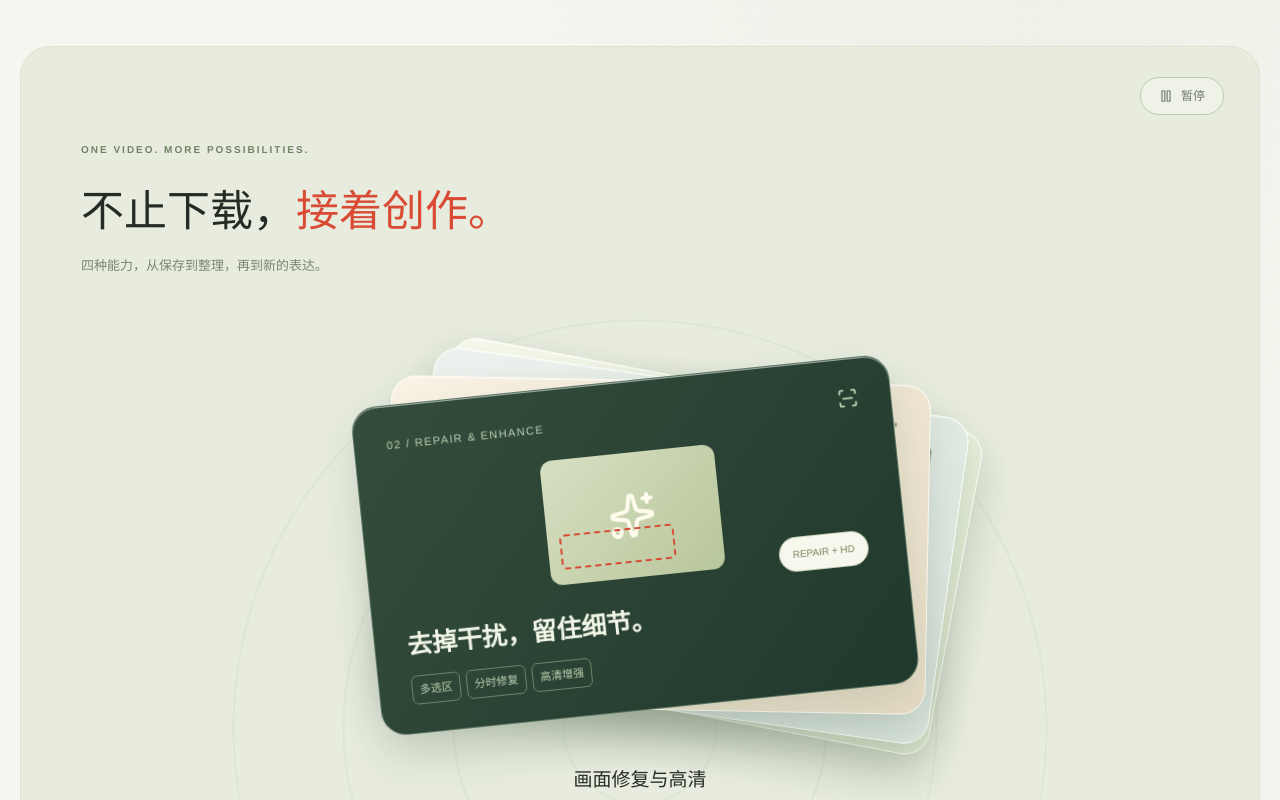
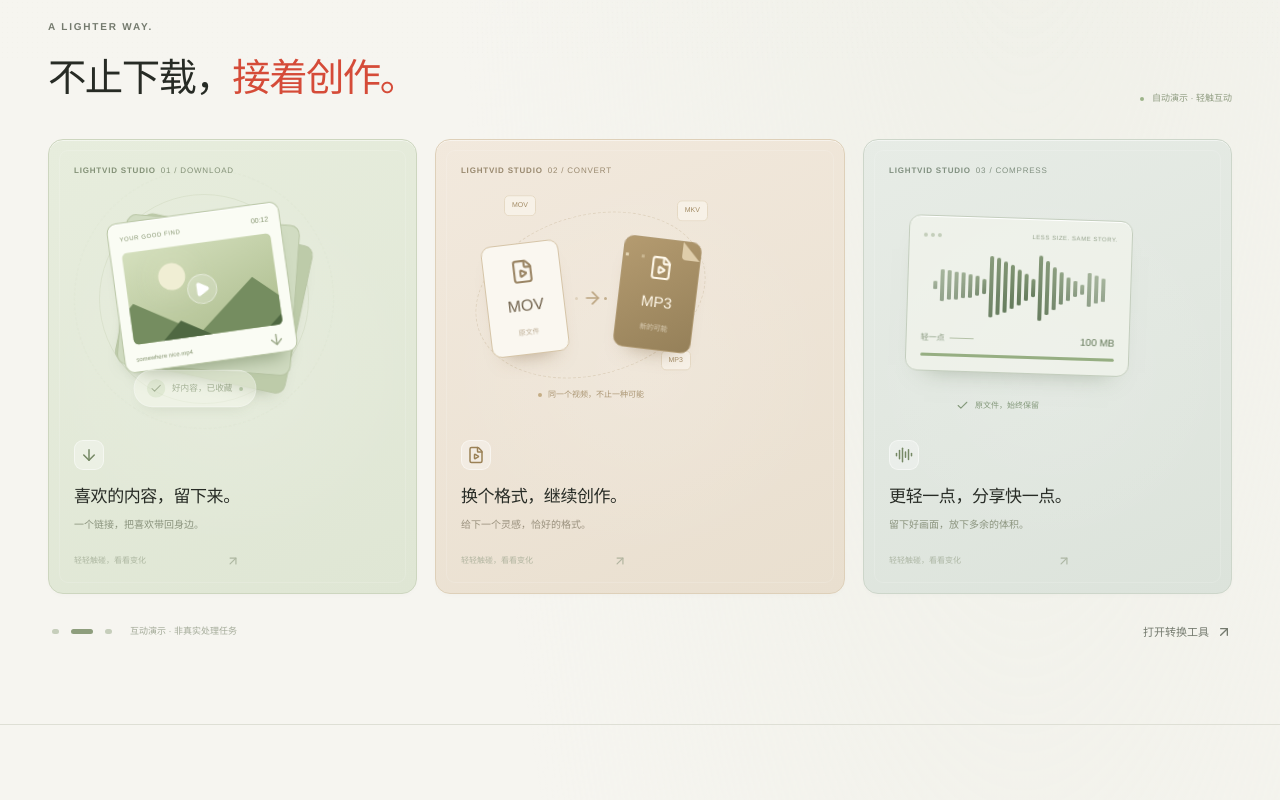
Before and after one commit to evanpanan/qingying, a React (Vite) app in the folder video-compressor/: page / in a window 1280 px wide. Shown: the part 740-1540 px from the top of the page. Built offline with nearby package versions, Linux system fonts and the light colour scheme; no server answers.

Commit message:
fix: place fan interaction in needs section and restore opening demos

```diff
--- a/video-compressor/src/components/ExperienceGallery.tsx
+++ b/video-compressor/src/components/ExperienceGallery.tsx
@@ -1,25 +1,109 @@
-import {useEffect,useRef,useState,type CSSProperties} from 'react'
-import {ArrowDown,ArrowRight,ArrowLeft,AudioLines,FileVideo,ScanLine,Sparkles,Pause,Play,Expand,Shrink,Check} from 'lucide-react'
-import type {Page} from '../types'
-import './feature-deck.css'
-const features=[
- {title:'把喜欢，留在身边。',tag:'01 / DOWNLOAD',name:'视频与音频下载',description:'粘贴作品链接，保存视频、图片或 MP3 音频。任务排队，进度和用时都看得见。',detail:'抖音 · 小红书 · B站 · YouTube 等主要平台',page:'download',icon:ArrowDown,chips:['MP4','MP3','图集']},
- {title:'去掉干扰，留住细节。',tag:'02 / REPAIR & ENHANCE',name:'画面修复与高清',description:'多选区清除字幕和水印，每个选区可设置出现时间。支持精细去字、自然增强与桌面 AI 修复。',detail:'支持的 macOS 26 设备可使用 AI 2× 超分',page:'cleanup',icon:ScanLine,chips:['多选区','分时修复','高清增强']},
- {title:'同一个故事，另一种语言。',tag:'03 / SUBTITLES & VOICE',name:'英文字幕与配音',description:'只换字幕、只换配音，或同时生成英文字幕和配音；也能叠加清除原字幕与水印。',detail:'本机处理 · 语音模型首次下载后缓存',page:'cleanup',icon:AudioLines,chips:['英文字幕','英文配音','自由组合']},
- {title:'恰好的格式，轻一点的分享。',tag:'04 / CONVERT & COMPRESS',name:'格式转换与压缩',description:'MP4、MOV、MKV、WebM 与 MP3，自由转换。按需要压缩体积，原文件始终保留。',detail:'转换和压缩在本机完成，原视频不上传',page:'convert',icon:FileVideo,chips:['格式转换','体积压缩','保留原文件']},
+import { memo, useEffect, useRef, useState, type CSSProperties } from 'react'
+import { ArrowDown, ArrowUpRight, ArrowRight, Check, FileVideo, Play, AudioLines } from 'lucide-react'
+import { useSurfaceMotion } from '../lib/surface-motion'
+import type { Page } from '../types'
+
+const scenes = [
+  { title: '喜欢的内容，留下来。', label: 'DOWNLOAD', icon: ArrowDown, page: 'download', description: '一个链接，把喜欢带回身边。' },
+  { title: '换个格式，继续创作。', label: 'CONVERT', icon: FileVideo, page: 'convert', description: '给下一个灵感，恰好的格式。' },
+  { title: '更轻一点，分享快一点。', label: 'COMPRESS', icon: AudioLines, page: 'compress', description: '留下好画面，放下多余的体积。' },
 ] as const
-export default function ExperienceGallery({onNavigate}:{onNavigate:(page:Page)=>void}){
- const[selected,setSelected]=useState(0),[expanded,setExpanded]=useState(false),[paused,setPaused]=useState(false),[hover,setHover]=useState(false),[visible,setVisible]=useState(false),[reduced,setReduced]=useState(false),[hidden,setHidden]=useState(document.hidden)
- const root=useRef<HTMLElement>(null)
- useEffect(()=>{const media=matchMedia('(prefers-reduced-motion: reduce)'),change=()=>setReduced(media.matches),visibility=()=>setHidden(document.hidden),observer=new IntersectionObserver(([e])=>setVisible(e.isIntersecting),{threshold:.2});change();if(root.current)observer.observe(root.current);media.addEventListener('change',change);document.addEventListener('visibilitychange',visibility);return()=>{observer.disconnect();media.removeEventListener('change',change);document.removeEventListener('visibilitychange',visibility)}},[])
- useEffect(()=>{if(paused||hover||expanded||reduced||hidden||!visible)return;const timer=setInterval(()=>setSelected(n=>(n+1)%4),6000);return()=>clearInterval(timer)},[paused,hover,expanded,reduced,hidden,visible])
- const item=features[selected]
- function navigate(page:Page){if(page==='download'){onNavigate('download');requestAnimationFrame(()=>document.getElementById('share-link')?.focus())}else onNavigate(page)}
- return <section ref={root} className="feature-deck" id="features" onMouseEnter={()=>setHover(true)} onMouseLeave={()=>setHover(false)} onFocusCapture={()=>setHover(true)} onBlurCapture={e=>{if(!e.currentTarget.contains(e.relatedTarget))setHover(false)}}>
- <div className="feature-deck-heading"><span className="eyebrow">ONE VIDEO. MORE POSSIBILITIES.</span><h2>不止下载，<em>接着创作。</em></h2><p>四种能力，从保存到整理，再到新的表达。</p></div>
- <div className={`feature-deck-layout ${expanded?'is-expanded':''}`}>
- <div className="feature-deck-detail" aria-live={paused?'polite':'off'}><span className="eyebrow">{item.tag}</span><h3>{item.name}</h3><p>{item.description}</p><small>{item.detail}</small><div className="feature-deck-actions"><button className="primary-button" onClick={()=>navigate(item.page)}>开始使用 <ArrowRight size={17}/></button>{selected===3&&<button className="quiet-button" onClick={()=>navigate('compress')}>去压缩 <ArrowRight size={15}/></button>}</div></div>
- <div className="feature-deck-stage" aria-label="四项功能"><div className="feature-deck-stack">{features.map((feature,index)=>{const offset=(index-selected+4)%4,Icon=feature.icon;return <button key={feature.tag} className={`feature-sheet ${index===selected?'is-selected':''}`} style={{'--offset':offset,'--index':index,'--order':4-offset} as CSSProperties} aria-pressed={index===selected} aria-label={feature.name} onClick={()=>{setSelected(index);setPaused(true)}}><span className="feature-sheet-top">{feature.tag}<Icon size={21}/></span><div className={`feature-art art-${index}`} aria-hidden="true">{index===0?<><div className="art-file"><Play size={35}/><span>YOUR GOOD FIND</span></div><div className="art-badge"><Check size={14}/>MP4 / MP3</div></>:index===1?<><div className="art-picture"><Sparkles size={48}/><span className="art-selection"/></div><div className="art-badge">REPAIR + HD</div></>:index===2?<><span className="art-language">你好<span>HELLO.</span></span><div className="art-wave">{Array.from({length:16},(_,n)=><i key={n} style={{height:14+(n*17%43)}}/>)}</div></>:<><div className="art-formats"><span>MOV</span><ArrowRight/><span>MP4</span></div><div className="art-size"><span/>LESS SIZE. SAME STORY.</div></>}</div><strong>{feature.title}</strong><span className="feature-sheet-chips">{feature.chips.map(chip=><span key={chip}>{chip}</span>)}</span></button>})}</div></div>
- </div><div className="feature-deck-controls"><div className="feature-deck-pagination"><button className="icon-button" aria-label="上一项功能" onClick={()=>{setSelected(n=>(n+3)%4);setPaused(true)}}><ArrowLeft size={17}/></button>{features.map((f,i)=><button key={f.tag} className="feature-deck-dot" aria-label={`查看${f.name}`} aria-pressed={selected===i} onClick={()=>{setSelected(i);setPaused(true)}}/>)}<button className="icon-button" aria-label="下一项功能" onClick={()=>{setSelected(n=>(n+1)%4);setPaused(true)}}><ArrowRight size={17}/></button><button className="icon-button" aria-label={paused?'自动轮播':'暂停轮播'} onClick={()=>setPaused(!paused)}>{paused?<Play size={14}/>:<Pause size={14}/>}<span>{paused?'播放':'暂停'}</span></button></div><button className="quiet-button" aria-expanded={expanded} onClick={()=>setExpanded(!expanded)}>{expanded?<Shrink size={15}/>:<Expand size={15}/>} {expanded?'收起卡片':'展开四项功能'}</button></div>
- </section>
+
+function DownloadScene() {
+  return <div className="download-scene">
+    <div className="scene-orbit orbit-one" /><div className="scene-orbit orbit-two" />
+    <div className="film-stack">
+      <div className="film-back back-two" /><div className="film-back back-one" />
+      <div className="film-front">
+        <div className="film-topline"><span>YOUR GOOD FIND</span><span>00:12</span></div>
+        <div className="film-picture"><div className="landscape-sun" /><div className="landscape-ridge ridge-back" /><div className="landscape-ridge ridge-front" /><span className="film-play"><Play size={16} fill="currentColor" /></span></div>
+        <div className="film-bottomline"><span>somewhere nice.mp4</span><span className="film-download"><ArrowDown size={17} /></span></div>
+      </div>
+    </div>
+    <div className="saved-chip"><span className="saved-check"><Check size={13} /></span>好内容，已收藏<span className="chip-dot" /></div>
+  </div>
 }
+
+function ConvertScene() {
+  return <div className="convert-scene">
+    <div className="conversion-orbit" />
+    <span className="satellite satellite-mov">MOV</span><span className="satellite satellite-mkv">MKV</span><span className="satellite satellite-mp3">MP3</span>
+    <div className="conversion-files">
+      <div className="convert-file source-file"><FileVideo size={25} /><span>MOV</span><small>原文件</small></div>
+      <div className="conversion-bridge"><span className="bridge-dot" /><span className="bridge-arrow"><ArrowRight size={20} /></span><span className="bridge-dot" /></div>
+      <div className="convert-file target-file"><span className="file-fold" /><FileVideo size={25} /><div className="format-reel"><span>MP4</span><span>WebM</span><span>MP3</span><span>MP4</span></div><small>新的可能</small><div className="convert-sparkles">{Array.from({ length: 8 }, (_, i) => <i key={i} style={{ '--spark': i } as CSSProperties} />)}</div></div>
+    </div>
+    <div className="format-caption"><span className="chip-dot" />同一个视频，不止一种可能</div>
+  </div>
+}
+
+function CompressScene() {
+  return <div className="compress-scene">
+    <div className="compression-window">
+      <div className="compression-topline"><span><i /><i /><i /></span><small>LESS SIZE. SAME STORY.</small></div>
+      <div className="spectrum">{Array.from({ length: 25 }, (_, i) => <i key={i} style={{ height: `${20 + ((i * 13) % 7) * 9}px`, animationDelay: `${i * -0.13}s` }} />)}</div>
+      <div className="compression-size"><span>轻一点<span className="size-line" /></span><span className="size-reel"><span>100 MB</span><span>42 MB</span><span>100 MB</span></span></div>
+      <div className="compression-track"><span /></div>
+    </div>
+    <div className="compression-chip"><Check size={13} />原文件，始终保留</div>
+  </div>
+}
+
+const illustrations = [DownloadScene, ConvertScene, CompressScene]
+
+function ExperienceGallery({ onNavigate }: { onNavigate: (page: Page) => void }) {
+  const [selected, setSelected] = useState(0)
+  const [hovered, setHovered] = useState<number | null>(null)
+  const [focused, setFocused] = useState<number | null>(null)
+  const [visible, setVisible] = useState(false)
+  const [tabVisible, setTabVisible] = useState(true)
+  const [reduced, setReduced] = useState(false)
+  const root = useRef<HTMLElement>(null)
+  const surface = useSurfaceMotion()
+  const active = hovered ?? focused ?? selected
+  const running = visible && tabVisible && !reduced
+
+  useEffect(() => {
+    const node = root.current
+    if (!node) return
+    const observer = new IntersectionObserver(([entry]) => setVisible(entry.isIntersecting), { threshold: 0.12 })
+    observer.observe(node)
+    const motion = window.matchMedia('(prefers-reduced-motion: reduce)')
+    const preference = () => setReduced(motion.matches)
+    const visibility = () => setTabVisible(!document.hidden)
+    preference(); visibility()
+    motion.addEventListener('change', preference)
+    document.addEventListener('visibilitychange', visibility)
+    return () => { observer.disconnect(); motion.removeEventListener('change', preference); document.removeEventListener('visibilitychange', visibility) }
+  }, [])
+
+  useEffect(() => {
+    // 悬停只临时接管选中卡片，离开后自动恢复轮换。
+    if (!running || hovered !== null || focused !== null) return
+    const timer = window.setInterval(() => setSelected((i) => (i + 1) % scenes.length), 5600)
+    return () => clearInterval(timer)
+  }, [running, hovered, focused])
+
+  return <section className="experience-section" ref={root} data-motion={running ? 'running' : 'paused'}>
+    <div className="section-heading"><div><span className="eyebrow">A LIGHTER WAY.</span><h2>不止下载，<em>接着创作。</em></h2></div><span className="motion-status"><span className="chip-dot" />自动演示 · 轻触互动</span></div>
+    <div className="experience-cards">
+      {scenes.map((scene, index) => {
+        const Illustration = illustrations[index]
+        return <button key={scene.label} className={`experience-card scene-${index} ${active === index ? 'active' : ''}`} aria-pressed={active === index} aria-label={`查看${scene.label === 'DOWNLOAD' ? '视频下载' : scene.label === 'CONVERT' ? '格式转换' : '视频压缩'}互动演示`}
+          onPointerEnter={(e) => { if (e.pointerType === 'mouse') setHovered(index) }}
+          onPointerMove={surface.onPointerMove}
+          onPointerLeave={(e) => { surface.onPointerLeave(e); setHovered(null) }}
+          onFocus={(e) => { if (e.currentTarget.matches(':focus-visible')) setFocused(index) }}
+          onBlur={() => setFocused(null)}
+          onClick={() => setSelected(index)}>
+          <div className="card-label"><span>LIGHTVID STUDIO</span><span>0{index + 1} / {scene.label}</span></div>
+          <div className="motion-art" aria-hidden="true"><Illustration /></div>
+          <div className="card-bottom"><span className="card-icon"><scene.icon size={18} /></span><h3>{scene.title}</h3><p>{scene.description}</p><span className="card-cta"><span>轻轻触碰，看看变化</span><ArrowUpRight size={14} /></span></div>
+        </button>
+      })}
+    </div>
+    <div className="experience-controls"><div className="scene-pagination" role="group" aria-label="选择互动演示">{scenes.map((scene, index) => <button key={scene.label} aria-label={`选择${index + 1}号演示`} aria-pressed={selected === index} className={selected === index ? 'selected' : ''} onClick={() => setSelected(index)}><span /></button>)}<small>互动演示 · 非真实处理任务</small></div><button className="quiet-button" onClick={() => onNavigate(scenes[active].page)}>打开{active === 0 ? '下载' : active === 1 ? '转换' : '压缩'}工具 <ArrowUpRight size={16} /></button></div>
+  </section>
+}
+
+export default memo(ExperienceGallery)
--- /dev/null
+++ b/video-compressor/src/components/NeedsGallery.tsx
@@ -0,0 +1,25 @@
+import {useEffect,useRef,useState,type CSSProperties} from 'react'
+import {ArrowDown,ArrowRight,ArrowLeft,AudioLines,FileVideo,ScanLine,Sparkles,Pause,Play,Expand,Shrink,Check} from 'lucide-react'
+import type {Page} from '../types'
+import './feature-deck.css'
+const features=[
+ {title:'把喜欢，留在身边。',tag:'01 / DOWNLOAD',name:'视频与音频下载',description:'粘贴作品链接，保存视频、图片或 MP3 音频。任务排队，进度和用时都看得见。',detail:'抖音 · 小红书 · B站 · YouTube 等主要平台',page:'download',icon:ArrowDown,chips:['MP4','MP3','图集']},
+ {title:'去掉干扰，留住细节。',tag:'02 / REPAIR & ENHANCE',name:'画面修复与高清',description:'多选区清除字幕和水印，每个选区可设置出现时间。支持精细去字、自然增强与桌面 AI 修复。',detail:'支持的 macOS 26 设备可使用 AI 2× 超分',page:'cleanup',icon:ScanLine,chips:['多选区','分时修复','高清增强']},
+ {title:'同一个故事，另一种语言。',tag:'03 / SUBTITLES & VOICE',name:'英文字幕与配音',description:'只换字幕、只换配音，或同时生成英文字幕和配音；也能叠加清除原字幕与水印。',detail:'本机处理 · 语音模型首次下载后缓存',page:'cleanup',icon:AudioLines,chips:['英文字幕','英文配音','自由组合']},
+ {title:'恰好的格式，轻一点的分享。',tag:'04 / CONVERT & COMPRESS',name:'格式转换与压缩',description:'MP4、MOV、MKV、WebM 与 MP3，自由转换。按需要压缩体积，原文件始终保留。',detail:'转换和压缩在本机完成，原视频不上传',page:'convert',icon:FileVideo,chips:['格式转换','体积压缩','保留原文件']},
+] as const
+export default function NeedsGallery({onNavigate}:{onNavigate:(page:Page)=>void}){
+ const[selected,setSelected]=useState(0),[expanded,setExpanded]=useState(false),[paused,setPaused]=useState(false),[hover,setHover]=useState(false),[visible,setVisible]=useState(false),[reduced,setReduced]=useState(false),[hidden,setHidden]=useState(document.hidden)
+ const root=useRef<HTMLElement>(null)
+ useEffect(()=>{const media=matchMedia('(prefers-reduced-motion: reduce)'),change=()=>setReduced(media.matches),visibility=()=>setHidden(document.hidden),observer=new IntersectionObserver(([e])=>setVisible(e.isIntersecting),{threshold:.2});change();if(root.current)observer.observe(root.current);media.addEventListener('change',change);document.addEventListener('visibilitychange',visibility);return()=>{observer.disconnect();media.removeEventListener('change',change);document.removeEventListener('visibilitychange',visibility)}},[])
+ useEffect(()=>{if(paused||hover||expanded||reduced||hidden||!visible)return;const timer=setInterval(()=>setSelected(n=>(n+1)%4),6000);return()=>clearInterval(timer)},[paused,hover,expanded,reduced,hidden,visible])
+ const item=features[selected]
+ function navigate(page:Page){if(page==='download'){onNavigate('download');requestAnimationFrame(()=>document.getElementById('share-link')?.focus())}else onNavigate(page)}
+ return <section ref={root} className="feature-deck" id="features" onMouseEnter={()=>setHover(true)} onMouseLeave={()=>setHover(false)} onFocusCapture={()=>setHover(true)} onBlurCapture={e=>{if(!e.currentTarget.contains(e.relatedTarget))setHover(false)}}>
+ <div className="feature-deck-heading"><span className="eyebrow">MAKE IT YOUR OWN.</span><h2>按你的需要，<em>刚刚好。</em></h2><p>四种能力，从保存到整理，再到新的表达。</p></div>
+ <div className={`feature-deck-layout ${expanded?'is-expanded':''}`}>
+ <div className="feature-deck-detail" aria-live={paused?'polite':'off'}><span className="eyebrow">{item.tag}</span><h3>{item.name}</h3><p>{item.description}</p><small>{item.detail}</small><div className="feature-deck-actions"><button className="primary-button" onClick={()=>navigate(item.page)}>开始使用 <ArrowRight size={17}/></button>{selected===3&&<button className="quiet-button" onClick={()=>navigate('compress')}>去压缩 <ArrowRight size={15}/></button>}</div></div>
+ <div className="feature-deck-stage" aria-label="四项功能"><div className="feature-deck-stack">{features.map((feature,index)=>{const offset=(index-selected+4)%4,Icon=feature.icon;return <button key={feature.tag} className={`feature-sheet ${index===selected?'is-selected':''}`} style={{'--offset':offset,'--index':index,'--order':4-offset} as CSSProperties} aria-pressed={index===selected} aria-label={feature.name} onClick={()=>{setSelected(index);setPaused(true)}}><span className="feature-sheet-top">{feature.tag}<Icon size={21}/></span><div className={`feature-art art-${index}`} aria-hidden="true">{index===0?<><div className="art-file"><Play size={35}/><span>YOUR GOOD FIND</span></div><div className="art-badge"><Check size={14}/>MP4 / MP3</div></>:index===1?<><div className="art-picture"><Sparkles size={48}/><span className="art-selection"/></div><div className="art-badge">REPAIR + HD</div></>:index===2?<><span className="art-language">你好<span>HELLO.</span></span><div className="art-wave">{Array.from({length:16},(_,n)=><i key={n} style={{height:14+(n*17%43)}}/>)}</div></>:<><div className="art-formats"><span>MOV</span><ArrowRight/><span>MP4</span></div><div className="art-size"><span/>LESS SIZE. SAME STORY.</div></>}</div><strong>{feature.title}</strong><span className="feature-sheet-chips">{feature.chips.map(chip=><span key={chip}>{chip}</span>)}</span></button>})}</div></div>
+ </div><div className="feature-deck-controls"><div className="feature-deck-pagination"><button className="icon-button" aria-label="上一项功能" onClick={()=>{setSelected(n=>(n+3)%4);setPaused(true)}}><ArrowLeft size={17}/></button>{features.map((f,i)=><button key={f.tag} className="feature-deck-dot" aria-label={`查看${f.name}`} aria-pressed={selected===i} onClick={()=>{setSelected(i);setPaused(true)}}/>)}<button className="icon-button" aria-label="下一项功能" onClick={()=>{setSelected(n=>(n+1)%4);setPaused(true)}}><ArrowRight size={17}/></button><button className="icon-button" aria-label={paused?'自动轮播':'暂停轮播'} onClick={()=>setPaused(!paused)}>{paused?<Play size={14}/>:<Pause size={14}/>}<span>{paused?'播放':'暂停'}</span></button></div><button className="quiet-button" aria-expanded={expanded} onClick={()=>setExpanded(!expanded)}>{expanded?<Shrink size={15}/>:<Expand size={15}/>} {expanded?'收起卡片':'展开四项功能'}</button></div>
+ </section>
+}
--- a/video-compressor/src/pages/Landing.tsx
+++ b/video-compressor/src/pages/Landing.tsx
@@ -2,6 +2,7 @@ import { useCallback, useEffect, useState } from 'react'
 import { ArrowDown, ArrowRight, ArrowUpRight, Monitor, X, Search, CodeXml, ShieldCheck } from 'lucide-react'
 import DownloadTool from '../components/DownloadTool'
 import ExperienceGallery from '../components/ExperienceGallery'
+import NeedsGallery from '../components/NeedsGallery'
 import ParticleWordmark from '../components/ParticleWordmark'
 import HeroRibbon from '../components/HeroRibbon'
 import PlatformCarousel from '../components/PlatformCarousel'
@@ -58,7 +59,7 @@ export default function Landing({ onNavigate }: { onNavigate: (page: Page) => vo
       {filtered.length > 0 && <PlatformCarousel items={query.trim() ? filtered : REPRESENTATIVE_PLATFORMS} searching={!!query.trim()} onChoose={guideToLink} />}
       {!filtered.length && <p className="muted-note">推荐列表中未收录，仍可直接粘贴该网站的作品链接尝试解析。</p>}<p className="muted-note">以上是常用平台示例，不是支持上限，也不保证每个平台的每条链接可用。仅下载公开且获授权的作品。</p>
     </section>
-    <section className="workflow-section"><div className="section-heading"><div><span className="eyebrow">MAKE IT YOUR OWN.</span><h2>按你的需要，<em>刚刚好。</em></h2></div></div><div className="workflow-grid"><article><span>01 / CLEAN</span><h3>只想去掉字幕和水印</h3><p>框出多个区域，调整大小和出现时间。只修补需要处理的画面。</p><button className="text-link" onClick={()=>onNavigate('cleanup')}>画面修复 <ArrowRight size={16}/></button></article><article><span>02 / TRANSLATE</span><h3>换字幕，换配音，或都换</h3><p>三种目标分别选择。原字幕需要清除时，再叠加选区修复。</p><button className="text-link" onClick={()=>onNavigate('cleanup')}>字幕与配音 <ArrowRight size={16}/></button></article><article><span>03 / FINISH</span><h3>清晰一点，分享轻一点</h3><p>降噪与细节增强，或在支持的设备上 AI 超分；最后转换格式、压缩体积。</p><div className="workflow-links"><button className="text-link" onClick={()=>onNavigate('cleanup')}>高清增强 <ArrowRight size={16}/></button><button className="text-link" onClick={()=>onNavigate('compress')}>视频压缩 <ArrowRight size={16}/></button></div></article></div></section>
+    <NeedsGallery onNavigate={onNavigate} />
     {!isTauri() && <section className="desktop-section" id="desktop"><div><span className="eyebrow">ON YOUR DESKTOP.</span><h2>更大的文件，<br /><em>更从容地处理。</em></h2><p>内置自有解析、JavaScript 与转换引擎。<br />下载、转格式、压缩、AI 修复与英文配音字幕，一处完成。</p><a className="primary-button" href="https://github.com/evanpanan/qingying/releases/download/v1.10.0/_1.10.0_aarch64.dmg" download><Monitor size={18} />下载 macOS 版 <ArrowDown size={17} /></a><p className="muted-note">Apple Silicon · v1.10.0 · 安装包更新：<time dateTime="2026-11-28">2026-11-28</time></p><p className="muted-note">新版支持精细去字、高清增强、独立更换英文字幕或配音；支持的 macOS 26 设备可使用 AI 2×超分。修复模型已内置，语音模型首次自动下载。</p><details className="install-help"><summary>macOS 提示无法打开？</summary><p>将轻影拖入应用程序后，在终端运行：</p><code>xattr -cr /Applications/轻影.app</code><p>当前为开源应用的临时签名，尚未完成 Apple 公证。</p></details></div><div className="desktop-tour" aria-label="桌面版功能概览"><div className="desktop-tour-bar"><span><i/><i/><i/></span><small>LIGHTVID / MAC</small></div><div className="desktop-tour-body"><div className="desktop-tour-tools"><span>↓ 下载</span><strong>◇ 画面修复</strong><span>⇄ 转换</span><span>↘ 压缩</span></div><div className="desktop-tour-features"><span className="eyebrow">YOUR VIDEO WORKSPACE</span><h3>一处完成，<br/><em>接着创作。</em></h3><ul><li><ShieldCheck size={16}/>多选区与分时修复</li><li><ShieldCheck size={16}/>高清增强与 AI 超分</li><li><ShieldCheck size={16}/>英文字幕与配音</li><li><ShieldCheck size={16}/>处理历史、打开文件、应用内更新</li></ul></div></div><p>本机处理 · 保留原文件 · 模型缓存</p></div></section>}
     <section className="faq-section" aria-label="常见问题"><div className="faq-heading"><h2>常见问题</h2><button className="quiet-button" aria-expanded={showAllFaq} aria-controls="faq-list" onClick={()=>{setShowAllFaq(!showAllFaq);setFaqIndex(null)}}>{showAllFaq?'收起问题':`查看全部 ${faq.length} 个问题`}<ArrowRight size={13}/></button></div><div id="faq-list" className="faq-grid">{faq.slice(0,showAllFaq?faq.length:4).map(([question, answer], index) => <div className="faq-item" key={question}><button aria-expanded={faqIndex === index} aria-controls={`faq-answer-${index}`} onClick={() => setFaqIndex(faqIndex === index ? null : index)}><span>{question}</span><PlusSign open={faqIndex === index} /></button>{faqIndex === index && <p id={`faq-answer-${index}`} className="reveal">{answer}</p>}</div>)}</div></section>
     <footer className="studio-footer" ref={footerRef} data-motion={footerActive ? 'running' : 'paused'}>
```
